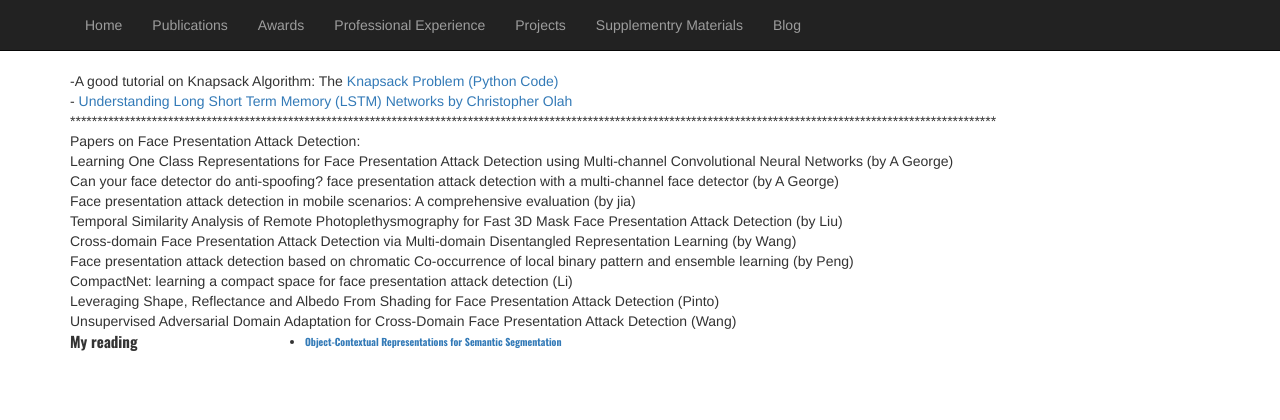
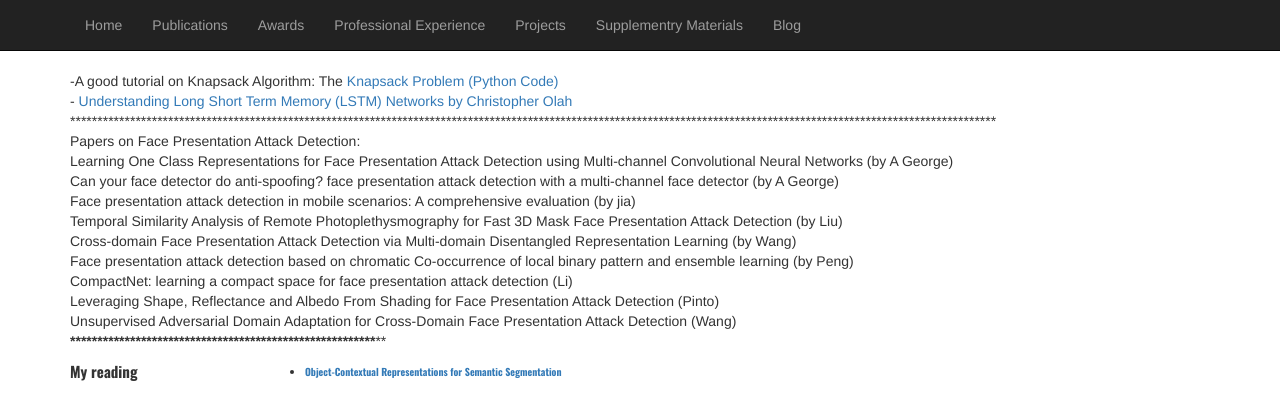
Before and after one commit to yasar-rehman/yasar, a Jekyll site: the page built from supplementry.md, in a window 1280 px wide. Shown: the top 420 px of the page. Built offline with Jekyll 4.4.1, drawn with Linux system fonts in a browser that asks for light colours; our own code applies the rules of GitHub Pages for plain Markdown files.

Commit message:
Update supplementry.md

```diff
--- a/supplementry.md
+++ b/supplementry.md
@@ -15,7 +15,7 @@ CompactNet: learning a compact space for face presentation attack detection (Li)
 Leveraging Shape, Reflectance and Albedo From Shading for Face Presentation Attack Detection (Pinto)<br/>
 Unsupervised Adversarial Domain Adaptation for Cross-Domain Face Presentation Attack Detection (Wang)<br/>
 </div>
-
+************************************************************************************************************************************************************************** <br/>
 <div class="row">
   <div class="col-md-2 pull-left">
     <div style="font-family: 'Oswald', sans-serif; font-size: 15px"><b>My reading</b> </div>
```
